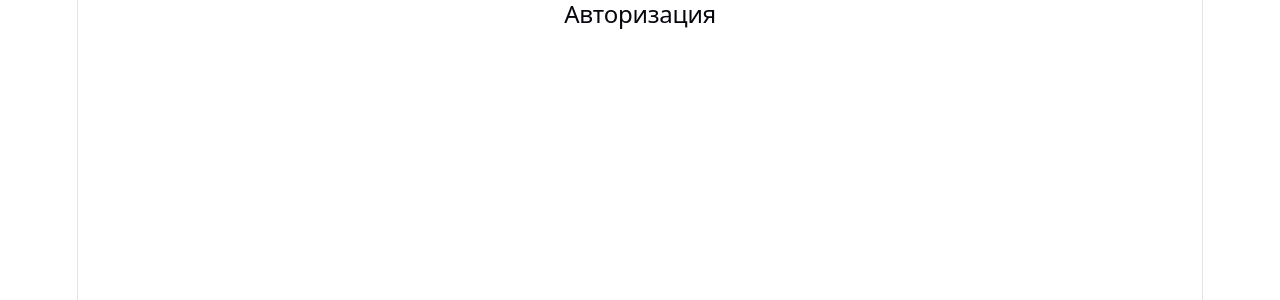
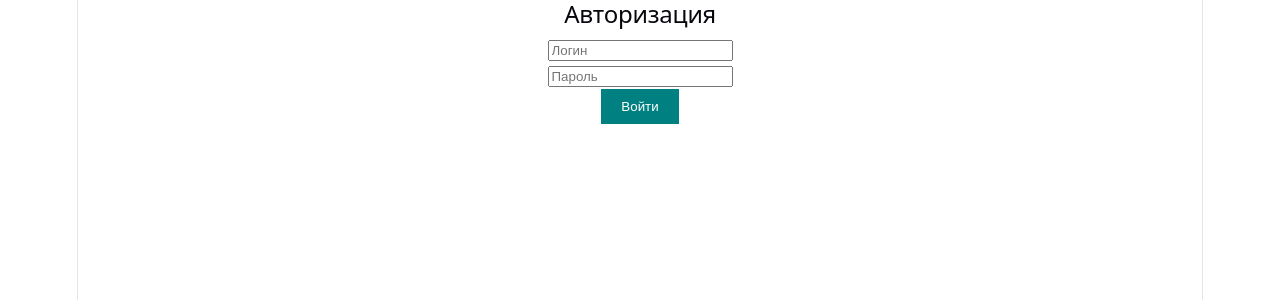
Before and after one commit to 201198al/final, a React (Vite) app in the folder scan-project/: page /login in a window 1280 px wide. Shown: the top 300 px of the page. Built offline with nearby package versions, Linux system fonts and the light colour scheme.

Commit message:
Логин и кнопка поиска

```diff
--- a/scan-project/src/pages/Home.jsx
+++ b/scan-project/src/pages/Home.jsx
@@ -15,7 +15,9 @@ function Home() {
       <section>
         <h2>Сервис по поиску публикаций</h2>
         <p>Анализируем новости и данные</p>
-        <button>Начать поиск</button>
+       <Link to="/search">
+      <button>Начать поиск</button>
+      </Link>
       </section>
 
 
--- a/scan-project/src/pages/Login.jsx
+++ b/scan-project/src/pages/Login.jsx
@@ -1,5 +1,24 @@
+import { useNavigate } from "react-router-dom";
+
 function Login() {
-  return <h2>Авторизация</h2>;
+  const navigate = useNavigate();
+
+  const handleLogin = () => {
+    navigate("/search");
+  };
+
+  return (
+    <div>
+      <h2>Авторизация</h2>
+
+      <input type="text" placeholder="Логин" />
+      <br />
+      <input type="password" placeholder="Пароль" />
+      <br />
+
+      <button onClick={handleLogin}>Войти</button>
+    </div>
+  );
 }
 
 export default Login;
```
